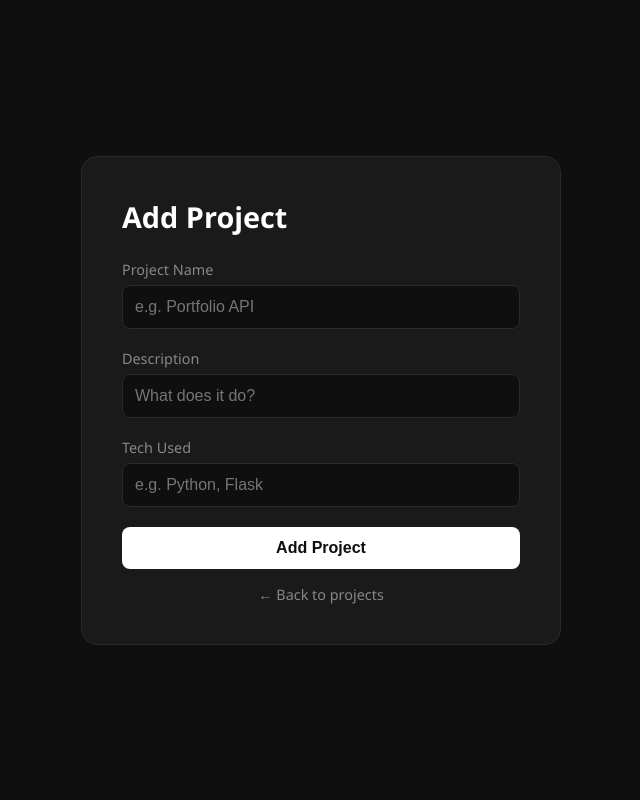
After one commit to Gaurab-Kunwar/Portfolio-site, a Flask app: page /add in a window 1280 px wide. The commit adds this page. Shown: the whole page, without its empty margins (319-959 px from the left). Run offline with Flask 3, Linux system fonts and the light colour scheme.

Commit message:
add project form and templates

```diff
--- a/app.py
+++ b/app.py
@@ -1,4 +1,4 @@
-from flask import Flask, jsonify, request, render_template
+from flask import Flask, jsonify, request, render_template, redirect
 from flask_sqlalchemy import SQLAlchemy
 
 # Create the Flask app
@@ -60,5 +60,18 @@ def delete_project(id):
     db.session.commit()
     return jsonify({"message": "Project deleted"})
 
+#add a project using form
+@app.route("/add", methods=["GET", "POST"])
+def app_projects_form():
+    if request.method == "POST":
+        name = request.form["name"]
+        description = request.form["description"]
+        tech = request.form["tech"]
+        new_project = Project(name=name, description=description, tech=tech)
+        db.session.add(new_project)
+        db.session.commit()
+        return redirect("/projects")
+    return render_template("add_project.html")
+
 if __name__ == "__main__":
     app.run(debug=True)
--- /dev/null
+++ b/templates/add_project.html
@@ -0,0 +1,101 @@
+<!DOCTYPE html>
+<html lang="en">
+<head>
+    <meta charset="UTF-8">
+    <meta name="viewport" content="width=device-width, initial-scale=1.0">
+    <title>Add Project</title>
+    <style>
+        * { margin: 0; padding: 0; box-sizing: border-box; }
+
+        body {
+            font-family: 'Segoe UI', sans-serif;
+            background: #0f0f0f;
+            color: #ffffff;
+            display: flex;
+            justify-content: center;
+            align-items: center;
+            height: 100vh;
+        }
+
+        .container {
+            background: #1a1a1a;
+            padding: 40px;
+            border-radius: 16px;
+            border: 1px solid #2a2a2a;
+            width: 100%;
+            max-width: 480px;
+        }
+
+        h1 {
+            font-size: 1.8rem;
+            margin-bottom: 24px;
+        }
+
+        label {
+            display: block;
+            color: #888;
+            font-size: 0.9rem;
+            margin-bottom: 6px;
+        }
+
+        input {
+            width: 100%;
+            background: #0f0f0f;
+            border: 1px solid #2a2a2a;
+            color: #fff;
+            padding: 12px;
+            border-radius: 8px;
+            font-size: 1rem;
+            margin-bottom: 20px;
+        }
+
+        input:focus {
+            outline: none;
+            border-color: #555;
+        }
+
+        .btn {
+            width: 100%;
+            background: #fff;
+            color: #0f0f0f;
+            padding: 12px;
+            border: none;
+            border-radius: 8px;
+            font-weight: bold;
+            font-size: 1rem;
+            cursor: pointer;
+        }
+
+        .btn:hover { background: #ccc; }
+
+        .back {
+            display: block;
+            text-align: center;
+            margin-top: 16px;
+            color: #888;
+            text-decoration: none;
+            font-size: 0.9rem;
+        }
+
+        .back:hover { color: #fff; }
+    </style>
+</head>
+<body>
+    <div class="container">
+        <h1>Add Project</h1>
+        <form method="POST">
+            <label>Project Name</label>
+            <input type="text" name="name" placeholder="e.g. Portfolio API">
+
+            <label>Description</label>
+            <input type="text" name="description" placeholder="What does it do?">
+
+            <label>Tech Used</label>
+            <input type="text" name="tech" placeholder="e.g. Python, Flask">
+
+            <button type="submit" class="btn">Add Project</button>
+        </form>
+        <a href="/projects" class="back">← Back to projects</a>
+    </div>
+</body>
+</html>
```
Also changed, not shown: templates/projects.html (+2 -7 lines).
